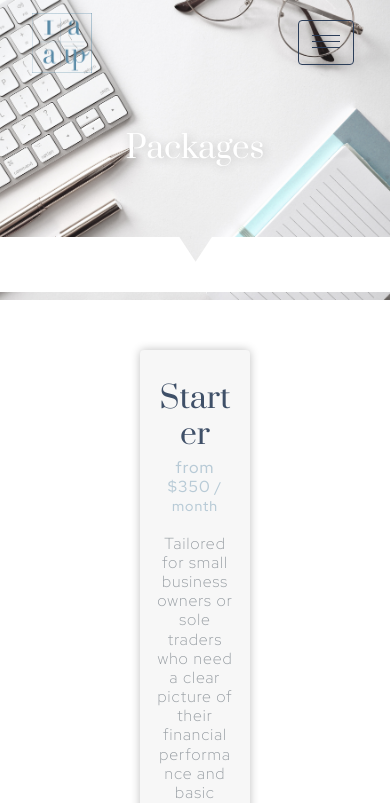
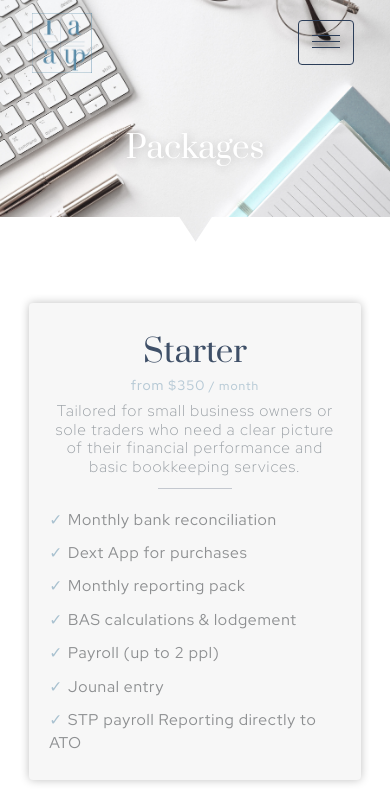
Before and after one commit to TreeLife8/italladdsup, a React (Vite) app: page /Packages in a window 390 px wide. Shown: the top 803 px of the page. Built offline with nearby package versions, Linux system fonts and the light colour scheme.

Commit message:
updated the mobile responsiveness for the package component

```diff
--- a/src/components/packagePage/ConsultationCatch.css
+++ b/src/components/packagePage/ConsultationCatch.css
@@ -6,3 +6,5 @@
   text-align: center;
   padding-bottom: 2vh;
 }
+@media (min-width: 1025px) {
+}
--- a/src/components/packagePage/PackageCards.css
+++ b/src/components/packagePage/PackageCards.css
@@ -17,7 +17,13 @@
   opacity: 0.9;
   font-size: 30px;
 }
-
+.PackageCards li {
+  font-size: 15px;
+  list-style: none;
+  text-align: start;
+  padding: 5px 0;
+  opacity: 0.7;
+}
 .PackageCards .card-subtitle {
   padding: 10px 0;
   margin: 0;
@@ -37,3 +43,39 @@
   opacity: 0.7;
   letter-spacing: 0.8px;
 }
+@media (max-width: 541px) {
+  .PackageCards .card {
+    width: 42vw;
+    margin: 20px 0;
+  }
+  .PackageCards .card-title {
+    font-size: 5vw;
+  }
+  .PackageCards .card-subtitle {
+    font-size: 2.5vw;
+    padding: 1px;
+  }
+  .PackageCards .card-price {
+    font-size: 1.5vw;
+  }
+  .PackageCards li {
+    font-size: 1.9vw;
+  }
+}
+@media (max-width: 412px) {
+  .PackageCards .card {
+    width: 85vw;
+  }
+  .PackageCards .card-title {
+    font-size: 8vw;
+  }
+  .PackageCards .card-subtitle {
+    font-size: 4vw;
+  }
+  .PackageCards .card-price {
+    font-size: 3.5vw;
+  }
+  .PackageCards li {
+    font-size: 4vw;
+  }
+}
--- a/src/components/packagePage/PackageCards.jsx
+++ b/src/components/packagePage/PackageCards.jsx
@@ -64,10 +64,10 @@ export default function PackageCards() {
   ];
   return (
     <div className="PackageCards container-fluid">
-      <div className="row" data-aos="fade-up">
+      <div className="row">
         {packages.map(function (service, index) {
           return (
-            <div key={index} className="col-sm  d-flex justify-content-center">
+            <div key={index} className="col d-flex justify-content-center">
               <div className="card text-center">
                 <div className="card-body">
                   <h5 className="card-title">{service.name}</h5>
--- a/src/components/packagePage/Packages.css
+++ b/src/components/packagePage/Packages.css
@@ -15,7 +15,6 @@
   color: white;
 }
 .Packages li {
-  font-size: 15px;
   list-style: none;
   text-align: start;
   padding: 5px 0;
@@ -49,89 +48,37 @@
   margin: 10px auto;
   max-width: 30%;
 }
-@media (max-width: 992px) {
+@media (max-width: 1025px) {
   .Packages .custom-shape-divider-bottom-1634265382 {
     margin-top: 175px;
     position: static;
   }
+  .Packages .hero {
+    height: 35vh;
+  }
 }
 @media (max-width: 768px) {
-  .Packages .hero {
-    height: 450px;
-  }
   .Packages .custom-shape-divider-bottom-1634265382 {
     margin-top: 150px;
     position: static;
   }
-  .Packages .card {
-    width: 21rem;
-  }
-  .Packages .xero-img {
-    position: relative;
-    top: -100px;
-    left: 280px;
-  }
-  .Packages .heading-title {
-    text-align: start;
-    font-size: 40px;
-    position: relative;
-    right: 385px;
-  }
-  .Packages .softwares {
-    position: relative;
-    right: 385px;
+  .Packages .hero {
+    height: 40vh;
   }
 }
-@media (max-width: 578px) {
-  .Packages .hero {
-    height: 300px;
-  }
-  .Packages .heading {
-    font-size: 60px;
-    padding-top: 50px;
-  }
+@media (max-width: 412px) {
   .Packages .custom-shape-divider-bottom-1634265382 {
-    margin-top: 70px;
+    margin-top: 50px;
     position: static;
   }
-  .Packages .card {
-    margin: 20px auto;
-    display: block;
-    width: 18rem;
-  }
-  .Packages .quote {
-    text-align: start;
-    font-size: 40px;
+  .Packages .hero {
+    height: 30vh;
   }
   .Packages .xero-img {
     position: relative;
     top: -30px;
-    left: 10px;
-    max-width: 260px;
   }
-  .Packages .image {
-    position: relative;
-    right: -40px;
-    top: 40px;
-  }
-  .Packages .heading-title {
-    text-align: end;
-    font-size: 28px;
-    position: static;
-    padding: 0 5px;
-  }
-  .Packages .light-banner {
-    padding: 20px 5px;
-  }
-  .Packages .phrase {
-    padding: 10px 5px;
-  }
-  .Packages .dark-banner {
-    padding: 20px 0;
-  }
-  .Packages .softwares {
-    position: relative;
-    right: 5px;
-    padding-bottom: 30px;
+  .Packages .thin-heading {
+    font-size: 6vw;
   }
 }
--- a/src/components/packagePage/Packages.jsx
+++ b/src/components/packagePage/Packages.jsx
@@ -19,13 +19,13 @@ export default function Packages(props) {
       <div className="row container-fluid">
         <div className="col-sm-7">
           <img
-            className="xero-img img-fluid fade-up"
+            className="xero-img img-fluid"
             src={XERO}
             alt="a computer, phone and tablet all displaying the xero software"
           />
         </div>
         <div className="col-sm-5">
-          <div className="quote fade-up">
+          <div className="quote">
             <h2 className="thin-heading">
               Free software installation & setup upon request
             </h2>
```
